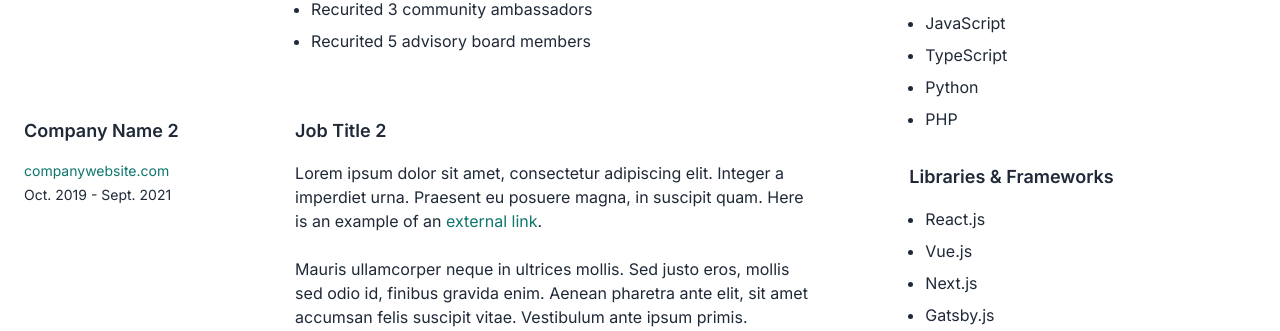
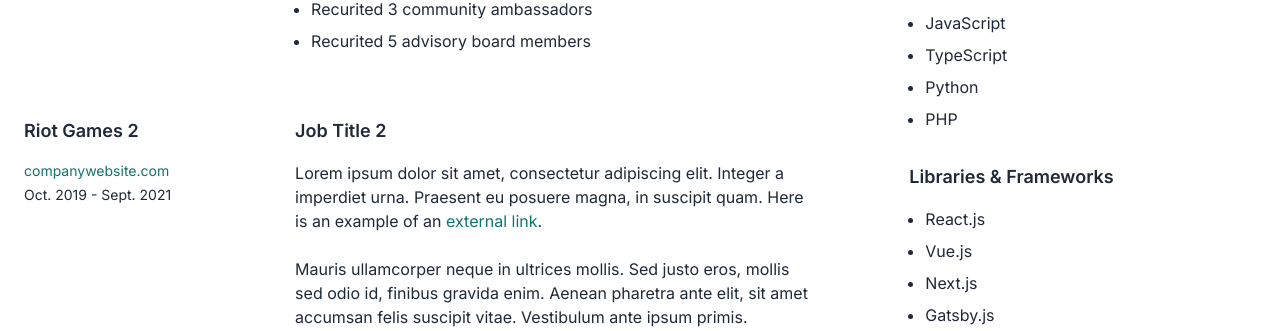
Before and after one commit to meglee67/my-resume-page, a Flask app: page / in a window 1280 px wide. Shown: the part 731-1062 px from the top of the page. Run offline with Flask 3, Linux system fonts and the light colour scheme.

Commit message:
change to html

```diff
--- a/templates/home.html
+++ b/templates/home.html
@@ -197,7 +197,7 @@
             <div class="grid-3 gap-x-6 mt-8 lg:mt-12">
               <div>
                 <!-- Company 2 -->
-                <h4 class="mb-1 lg:mb-4">Company Name 2</h4>
+                <h4 class="mb-1 lg:mb-4">Riot Games 2</h4>
                 <p class="text-sm mb-1">
                   <a
                     href="https://resumewind.com/"
```
